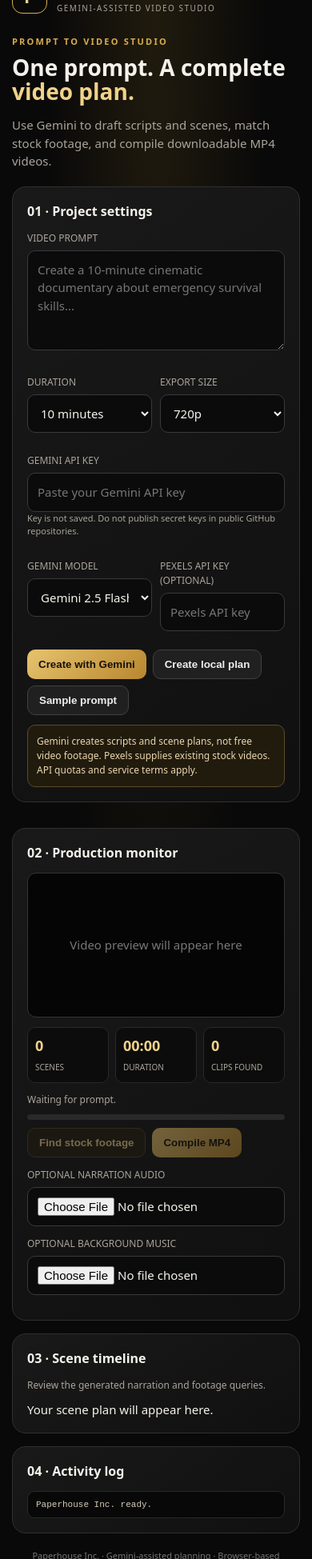
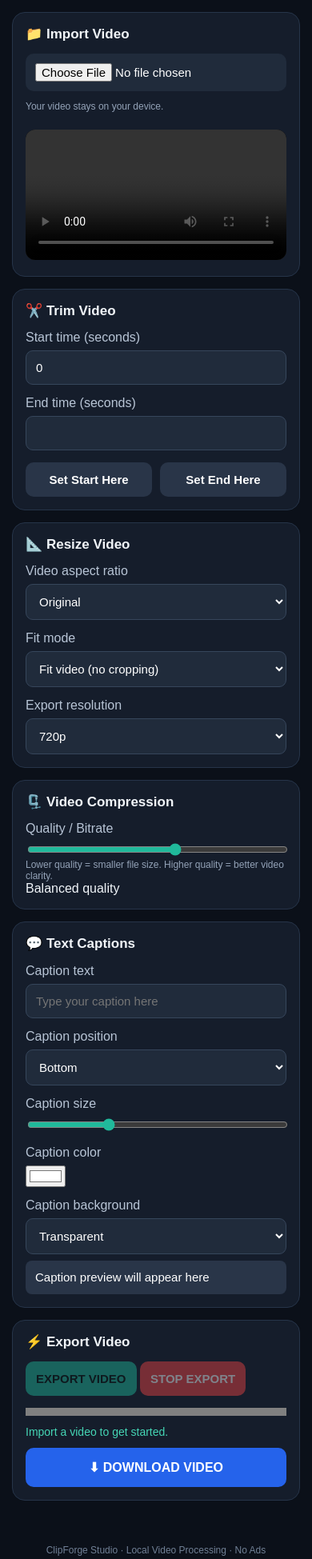
Before and after one commit to isaiahotico/Paperhouse-Inc-APK-Creator, a plain HTML site: page index.html in a window 390 px wide. Shown: the part 51-2000 px from the top of the page at 80% size. Drawn offline with Linux system fonts and the light colour scheme.

Commit message:
Update index.html

```diff
--- a/index.html
+++ b/index.html
@@ -3,228 +3,336 @@
 <html lang="en">
 <head>
 <meta charset="UTF-8">
-<meta name="viewport" content="width=device-width, initial-scale=1">
-<meta name="theme-color" content="#090909">
-<title>Paperhouse Inc. AI Video Creator</title>
+<meta name="viewport" content="width=device-width, initial-scale=1.0">
+<meta name="theme-color" content="#0b1019">
+<title>ClipForge Studio</title>
+
 <style>
-:root {
-  --bg:#090909;
-  --panel:#151515;
-  --line:#303030;
-  --gold:#d8ad50;
-  --gold2:#f1d28a;
-  --text:#f5f2eb;
-  --muted:#aaa49a;
+* {
+    box-sizing: border-box;
 }
-* {box-sizing:border-box}
+
 body {
-  margin:0;
-  background:radial-gradient(ellipse at top,#211b0e,#090909 50%);
-  color:var(--text);
-  font:15px/1.5 system-ui,Arial;
+    margin: 0;
+    font-family: Arial, sans-serif;
+    background: #0b1019;
+    color: #f1f5f9;
 }
-.app {max-width:1120px;margin:auto;padding:22px 15px 55px}
-header {display:flex;justify-content:space-between;align-items:center;margin-bottom:25px}
-.brand {display:flex;gap:12px;align-items:center}
+
+header {
+    padding: 18px;
+    background: #111827;
+    border-bottom: 1px solid #263244;
+    display: flex;
+    justify-content: space-between;
+    align-items: center;
+}
+
 .logo {
-  width:44px;height:44px;border:1px solid var(--gold);
-  border-radius:13px;display:grid;place-items:center;
-  color:var(--gold2);font-size:22px;font-weight:900
+    font-size: 21px;
+    font-weight: bold;
+    color: #45d6b5;
 }
-.brand h1 {font-size:17px;margin:0;letter-spacing:.08em}
-.brand small {font-size:10px;color:var(--muted);letter-spacing:.15em}
-.status {font-size:12px;color:#a5e0bd;border:1px solid #345744;border-radius:20px;padding:6px 10px}
-.hero {margin:20px 0}
-.eyebrow {color:var(--gold);font-size:11px;letter-spacing:.2em;font-weight:700}
-.hero h2 {font-size:clamp(28px,5vw,43px);line-height:1.1;margin:8px 0}
-.hero p,.muted {color:var(--muted)}
-.layout {display:grid;grid-template-columns:1.1fr .9fr;gap:16px}
-.panel {
-  background:linear-gradient(145deg,#191919,#101010);
-  border:1px solid var(--line);border-radius:17px;padding:18px;margin-bottom:16px
+
+.container {
+    max-width: 900px;
+    margin: auto;
+    padding: 15px;
 }
-.panel h3 {font-size:16px;margin:0 0 13px}
-.field {margin:13px 0}
-.field label {display:block;color:var(--muted);font-size:12px;margin-bottom:6px}
-.field input,.field textarea,.field select {
-  width:100%;padding:12px;border:1px solid #3a3a3a;
-  border-radius:10px;background:#0b0b0b;color:var(--text);font:inherit
+
+.card {
+    background: #151d2b;
+    border: 1px solid #263449;
+    border-radius: 16px;
+    padding: 16px;
+    margin-bottom: 15px;
 }
-.field textarea {min-height:125px;resize:vertical}
-.grid2 {display:grid;grid-template-columns:1fr 1fr;gap:10px}
-.btn {
-  border:1px solid #554521;background:#241d10;color:var(--gold2);
-  padding:10px 14px;border-radius:10px;font-weight:700;cursor:pointer
+
+h2 {
+    font-size: 17px;
+    margin-top: 0;
 }
-.btn.primary {background:linear-gradient(135deg,#e7c36e,#b8872f);color:#17120a;border:0}
-.btn.secondary {background:#202020;color:#eee;border-color:#414141}
-.btn:disabled {opacity:.45;cursor:not-allowed}
-.actions {display:flex;flex-wrap:wrap;gap:8px;margin-top:10px}
-.notice {border:1px solid #5b4b27;background:#211b0e;color:#e9d7ad;border-radius:10px;padding:11px;font-size:12px}
-.preview {aspect-ratio:16/9;background:#050505;border:1px solid #333;border-radius:11px;display:grid;place-items:center;color:#777;overflow:hidden}
-.preview video {width:100%;height:100%;object-fit:contain}
-.stats {display:grid;grid-template-columns:repeat(3,1fr);gap:8px;margin:12px 0}
-.stat {background:#0c0c0c;border:1px solid #292929;border-radius:10px;padding:9px}
-.stat strong {display:block;color:var(--gold2);font-size:18px}
-.stat span {font-size:10px;color:var(--muted)}
-.progress {height:7px;background:#292929;border-radius:20px;overflow:hidden;margin:9px 0}
-.progress div {height:100%;width:0;background:linear-gradient(90deg,#a87925,#f2d58c)}
-.scene-list {display:grid;gap:9px}
-.scene {display:grid;grid-template-columns:110px 1fr;gap:10px;padding:10px;background:#0c0c0c;border:1px solid #2d2d2d;border-radius:11px}
-.scene img {width:100%;aspect-ratio:16/9;object-fit:cover;border-radius:7px}
-.scene h4 {margin:0;font-size:13px}
-.scene p {font-size:12px;color:var(--muted);margin:4px 0}
-.meta {font-size:10px;color:var(--gold)}
-.scene .btn {font-size:11px;padding:6px 9px}
-.log {white-space:pre-wrap;background:#080808;border:1px solid #292929;border-radius:9px;padding:10px;max-height:130px;overflow:auto;font:11px monospace;color:#d4cbb8}
-footer {text-align:center;color:#777;font-size:11px;margin-top:20px}
-@media(max-width:800px) {
-  .layout {grid-template-columns:1fr}
-  .status {display:none}
+
+button, select, input {
+    font-size: 15px;
+}
+
+button {
+    border: 0;
+    border-radius: 10px;
+    padding: 13px;
+    background: #20b99b;
+    color: #061510;
+    font-weight: bold;
+    cursor: pointer;
+}
+
+button:disabled {
+    opacity: 0.45;
+    cursor: not-allowed;
+}
+
+.secondary {
+    background: #293548;
+    color: white;
+}
+
+.danger {
+    background: #ef4444;
+    color: white;
+}
+
+input[type="file"] {
+    width: 100%;
+    padding: 12px;
+    background: #202b3b;
+    border-radius: 10px;
+    color: white;
+}
+
+video {
+    width: 100%;
+    max-height: 420px;
+    background: #000;
+    border-radius: 12px;
+    margin-top: 10px;
+}
+
+label {
+    display: block;
+    margin-top: 14px;
+    margin-bottom: 7px;
+    color: #b8c5d6;
+}
+
+input[type="text"],
+input[type="number"],
+select {
+    width: 100%;
+    background: #202b3b;
+    color: white;
+    border: 1px solid #36465b;
+    border-radius: 9px;
+    padding: 12px;
+    outline: none;
+}
+
+input[type="range"] {
+    width: 100%;
+    accent-color: #20b99b;
+}
+
+.grid {
+    display: grid;
+    grid-template-columns: 1fr 1fr;
+    gap: 12px;
+}
+
+.btn-row {
+    display: flex;
+    gap: 10px;
+    flex-wrap: wrap;
+    margin-top: 15px;
+}
+
+.btn-row button {
+    flex: 1;
+    min-width: 120px;
+}
+
+.small {
+    font-size: 12px;
+    color: #94a3b8;
+}
+
+#status {
+    margin-top: 12px;
+    color: #45d6b5;
+    font-size: 14px;
+    word-break: break-word;
+}
+
+#progress {
+    width: 100%;
+    height: 10px;
+    border-radius: 20px;
+    margin-top: 15px;
+    accent-color: #20b99b;
+}
+
+#downloadLink {
+    display: block;
+    padding: 15px;
+    background: #2563eb;
+    color: white;
+    text-align: center;
+    border-radius: 10px;
+    text-decoration: none;
+    margin-top: 12px;
+    font-weight: bold;
+}
+
+#captionPreview {
+    color: #fff;
+    font-size: 15px;
+    background: #293548;
+    padding: 12px;
+    border-radius: 8px;
+    margin-top: 8px;
+    min-height: 42px;
+    overflow-wrap: anywhere;
+}
+
+footer {
+    text-align: center;
+    color: #718096;
+    padding: 25px;
+    font-size: 12px;
+}
+
+@media(max-width:500px) {
+    .grid {
+        grid-template-columns: 1fr;
+    }
+
+    header {
+        padding: 14px;
+    }
+
+    .logo {
+        font-size: 18px;
+    }
 }
 </style>
 </head>
+
 <body>
-<div class="app">
 
 <header>
-  <div class="brand">
-    <div class="logo">P</div>
-    <div>
-      <h1>PAPERHOUSE INC.</h1>
-      <small>GEMINI-ASSISTED VIDEO STUDIO</small>
+    <div class="logo">✦ CLIPFORGE STUDIO</div>
+    <div class="small">Offline Video Editor</div>
+</header>
+
+<div class="container">
+
+    <!-- IMPORT -->
+    <div class="card">
+        <h2>📁 Import Video</h2>
+        <input type="file" id="videoInput" accept="video/*">
+        <p class="small">Your video stays on your device.</p>
+
+        <video id="videoPreview" controls playsinline></video>
+
+        <div id="videoInfo" class="small"></div>
+    </div>
+
+    <!-- TRIM -->
+    <div class="card">
+        <h2>✂️ Trim Video</h2>
+
+        <label>Start time (seconds)</label>
+        <input type="number" id="trimStart" min="0" value="0" step="0.1">
+
+        <label>End time (seconds)</label>
+        <input type="number" id="trimEnd" min="0" step="0.1">
+
+        <div class="btn-row">
+            <button class="secondary" id="setStartBtn">Set Start Here</button>
+            <button class="secondary" id="setEndBtn">Set End Here</button>
         </div>
     </div>
-  <div class="status">● FREE-FIRST MODE</div>
-</header>
 
-<section class="hero">
-  <div class="eyebrow">PROMPT TO VIDEO STUDIO</div>
-  <h2>One prompt. A complete <span style="color:var(--gold2)">video plan.</span></h2>
-  <p>Use Gemini to draft scripts and scenes, match stock footage, and compile downloadable MP4 videos.</p>
-</section>
+    <!-- RESIZE -->
+    <div class="card">
+        <h2>📐 Resize Video</h2>
 
-<div class="layout">
+        <label>Video aspect ratio</label>
+        <select id="ratio">
+            <option value="original">Original</option>
+            <option value="16:9">16:9 YouTube</option>
+            <option value="9:16">9:16 Shorts / Reels</option>
+            <option value="1:1">1:1 Square</option>
+            <option value="4:5">4:5 Portrait</option>
+        </select>
 
-<main class="panel">
-<h3>01 · Project settings</h3>
+        <label>Fit mode</label>
+        <select id="fitMode">
+            <option value="contain">Fit video (no cropping)</option>
+            <option value="cover">Fill frame (crop)</option>
+        </select>
 
-<div class="field">
-<label>VIDEO PROMPT</label>
-<textarea id="prompt" placeholder="Create a 10-minute cinematic documentary about emergency survival skills..."></textarea>
-</div>
-
-<div class="grid2">
-<div class="field">
-<label>DURATION</label>
-<select id="duration">
-<option value="60">1 minute</option>
-<option value="180">3 minutes</option>
-<option value="300">5 minutes</option>
-<option value="420">7 minutes</option>
-<option value="600" selected>10 minutes</option>
+        <label>Export resolution</label>
+        <select id="resolution">
+            <option value="360">360p</option>
+            <option value="480">480p</option>
+            <option value="720" selected>720p</option>
+            <option value="1080">1080p</option>
         </select>
     </div>
 
-<div class="field">
-<label>EXPORT SIZE</label>
-<select id="resolution">
-<option value="640:360">360p</option>
-<option value="1280:720" selected>720p</option>
-</select>
-</div>
+    <!-- COMPRESSION -->
+    <div class="card">
+        <h2>🗜️ Video Compression</h2>
+
+        <label>Quality / Bitrate</label>
+        <input type="range" id="quality" min="1" max="8" value="5">
+
+        <div class="small">
+            Lower quality = smaller file size. Higher quality = better video clarity.
         </div>
 
-<div class="field">
-<label>GEMINI API KEY</label>
-<input id="geminiKey" type="password" autocomplete="off" placeholder="Paste your Gemini API key">
-<div class="muted" style="font-size:11px">
-Key is not saved. Do not publish secret keys in public GitHub repositories.
-</div>
+        <div id="qualityLabel">Balanced quality</div>
     </div>
 
-<div class="grid2">
-<div class="field">
-<label>GEMINI MODEL</label>
-<select id="model">
-<option value="gemini-2.5-flash">Gemini 2.5 Flash</option>
-<option value="gemini-2.0-flash">Gemini 2.0 Flash</option>
+    <!-- CAPTIONS -->
+    <div class="card">
+        <h2>💬 Text Captions</h2>
+
+        <label>Caption text</label>
+        <input type="text" id="captionText" placeholder="Type your caption here">
+
+        <label>Caption position</label>
+        <select id="captionPosition">
+            <option value="bottom">Bottom</option>
+            <option value="center">Center</option>
+            <option value="top">Top</option>
         </select>
+
+        <label>Caption size</label>
+        <input type="range" id="captionSize" min="18" max="64" value="32">
+
+        <label>Caption color</label>
+        <input type="color" id="captionColor" value="#ffffff">
+
+        <label>Caption background</label>
+        <select id="captionBackground">
+            <option value="none">Transparent</option>
+            <option value="box">Black background</option>
+        </select>
+
+        <div id="captionPreview">Caption preview will appear here</div>
     </div>
 
-<div class="field">
-<label>PEXELS API KEY (OPTIONAL)</label>
-<input id="pexelsKey" type="password" autocomplete="off" placeholder="Pexels API key">
-</div>
+    <!-- EXPORT -->
+    <div class="card">
+        <h2>⚡ Export Video</h2>
+
+        <button id="exportBtn" disabled>EXPORT VIDEO</button>
+        <button id="stopBtn" class="danger" disabled>STOP EXPORT</button>
+
+        <progress id="progress" value="0" max="100"></progress>
+
+        <div id="status">Import a video to get started.</div>
+
+        <a id="downloadLink" hidden>⬇ DOWNLOAD VIDEO</a>
     </div>
 
-<div class="actions">
-<button class="btn primary" id="planBtn">Create with Gemini</button>
-<button class="btn secondary" id="localBtn">Create local plan</button>
-<button class="btn secondary" id="sampleBtn">Sample prompt</button>
 </div>
 
-<div class="notice" style="margin-top:12px">
-Gemini creates scripts and scene plans, not free video footage. Pexels supplies existing stock videos. API quotas and service terms apply.
-</div>
-</main>
+<footer>
+    ClipForge Studio · Local Video Processing · No Ads
+</footer>
 
-<aside class="panel">
-<h3>02 · Production monitor</h3>
-
-<div class="preview" id="preview">
-Video preview will appear here
-</div>
-
-<div class="stats">
-<div class="stat"><strong id="sceneCount">0</strong><span>SCENES</span></div>
-<div class="stat"><strong id="totalTime">00:00</strong><span>DURATION</span></div>
-<div class="stat"><strong id="readyCount">0</strong><span>CLIPS FOUND</span></div>
-</div>
-
-<div class="muted" id="statusText" style="font-size:12px">
-Waiting for prompt.
-</div>
-
-<div class="progress">
-<div id="progressBar"></div>
-</div>
-
-<div class="actions">
-<button class="btn" id="searchBtn" disabled>Find stock footage</button>
-<button class="btn primary" id="renderBtn" disabled>Compile MP4</button>
-</div>
-
-<div class="field">
-<label>OPTIONAL NARRATION AUDIO</label>
-<input type="file" id="narrationFile" accept="audio/*">
-</div>
-
-<div class="field">
-<label>OPTIONAL BACKGROUND MUSIC</label>
-<input type="file" id="musicFile" accept="audio/*">
-</div>
-</aside>
-</div>
-
-<section class="panel">
-<h3>03 · Scene timeline</h3>
-<div class="muted" style="font-size:12px;margin-bottom:10px">
-Review the generated narration and footage queries.
-</div>
-<div id="sceneList" class="scene-list">
-Your scene plan will appear here.
-</div>
-</section>
-
-<section class="panel">
-<h3>04 · Activity log</h3>
-<div class="log" id="log">Paperhouse Inc. ready.</div>
-</section>
-
-<footer>Paperhouse Inc. · Gemini-assisted planning · Browser-based prototype</footer>
-</div>
-
-<script type="module" src="./app.js"></script>
+<script src="app.js"></script>
 </body>
 </html>
```
Lines whose indentation alone changed are shown as unchanged.
